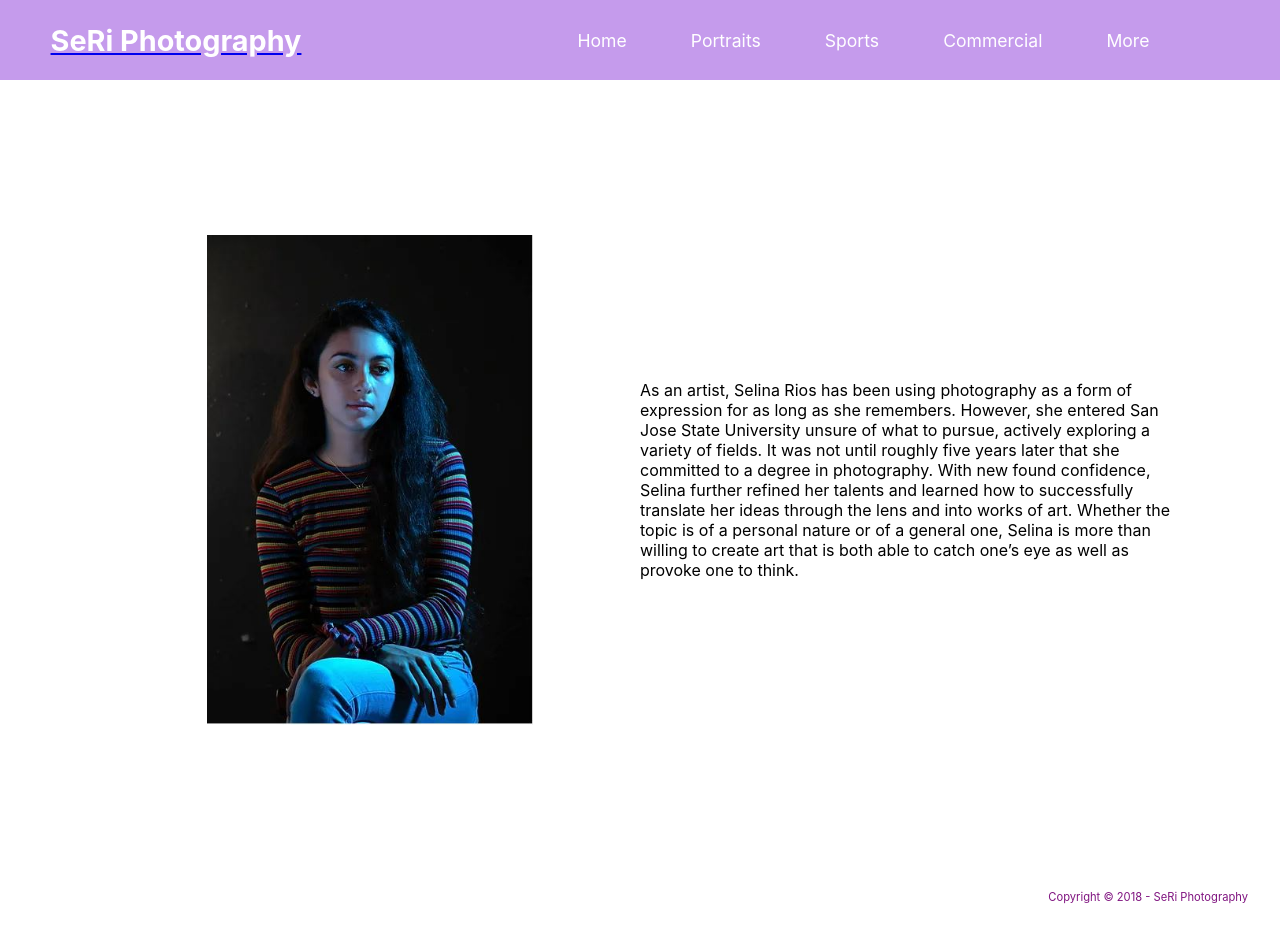
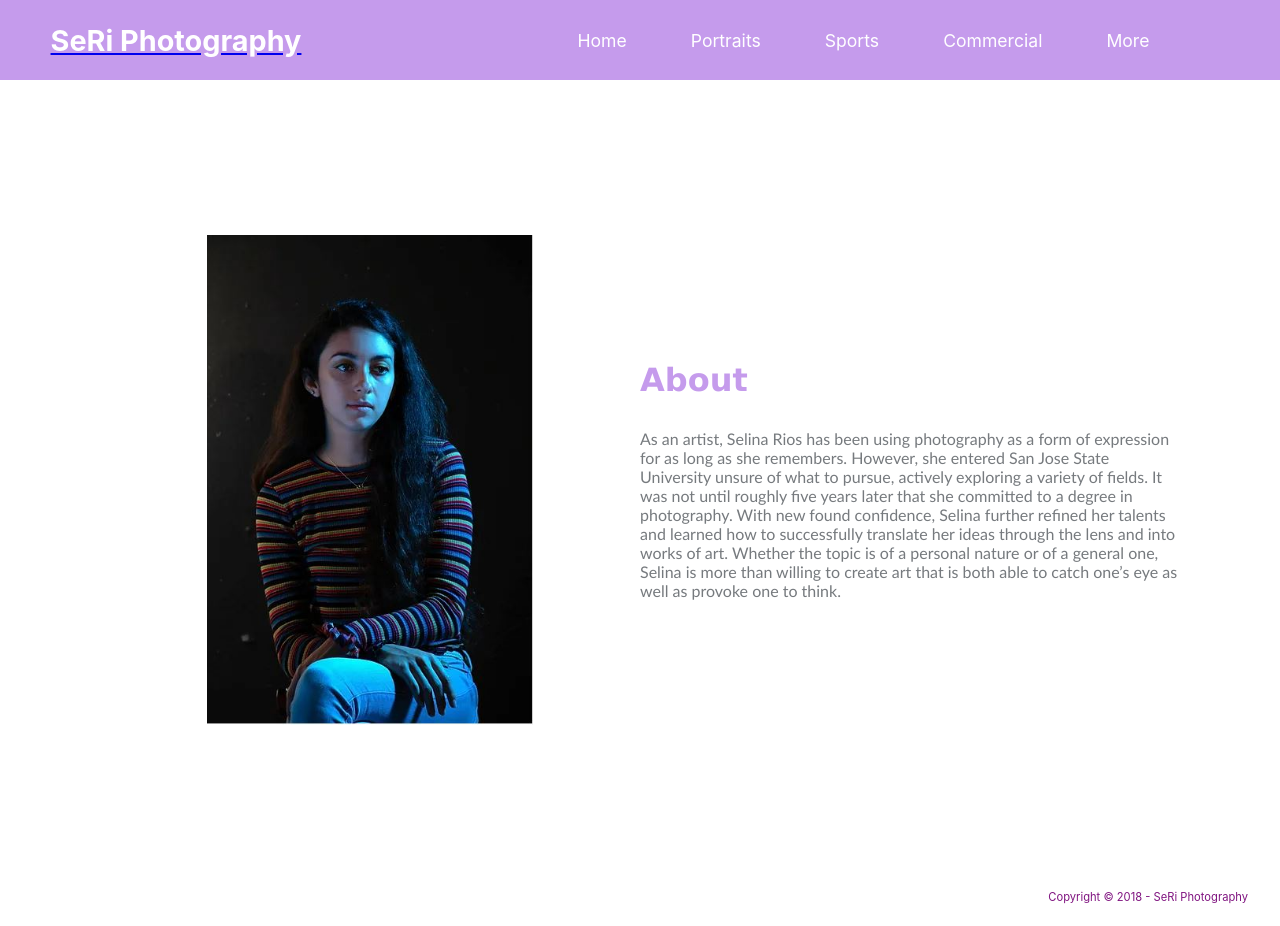
Before and after one commit to HirotheChamp/Bebes-Website, a React (Create React App) app in the folder client/: page /about in a window 1280 px wide. Built offline with nearby package versions, Linux system fonts and the light colour scheme.

Commit message:
more work on about me

```diff
--- a/client/src/pages/AboutMe/AboutMe.css
+++ b/client/src/pages/AboutMe/AboutMe.css
@@ -28,4 +28,17 @@ height: 70%;
     width: 50%;
     display: flex;
     justify-content: center;
+    flex-direction: column;
+
 }
+
+.about-me-content .about-me-text h1 {
+    font-family: 'Lucida Sans', 'Lucida Sans Regular', 'Lucida Grande', 'Lucida Sans Unicode', Geneva, Verdana, sans-serif;
+    font-size: xx-large;
+    padding-bottom: 30px;
+    color:rgb(197, 155, 236);
+}
+.about-me-content .about-me-text p {
+    color: rgb(118, 122, 126);
+    font-family:'Trebuchet MS', 'Lucida Sans Unicode', 'Lucida Grande', 'Lucida Sans', Arial, sans-serif
+}
--- a/client/src/pages/AboutMe/AboutMe.jsx
+++ b/client/src/pages/AboutMe/AboutMe.jsx
@@ -10,8 +10,14 @@ const AboutMe = () => {
     <img src={require('../../images/selinapic.jpg')} />
 
     </div>
-    <div className='about-me-text'>As an artist, Selina Rios has been using photography as a form of expression for as long as she remembers. However, she entered San Jose State University unsure of what to pursue, actively exploring a variety of fields. It was not until roughly five years later that she committed to a degree in photography.
-With new found confidence, Selina further refined her talents and learned how to successfully translate her ideas through the lens and into works of art. Whether the topic is of a personal nature or of a general one, Selina is more than willing to create art that is both able to catch one’s eye as well as provoke one to think.</div>
+
+    <div className='about-me-text'>
+    <h1>About</h1>
+    <p>
+      As an artist, Selina Rios has been using photography as a form of expression for as long as she remembers. However, she entered San Jose State University unsure of what to pursue, actively exploring a variety of fields. It was not until roughly five years later that she committed to a degree in photography.
+With new found confidence, Selina further refined her talents and learned how to successfully translate her ideas through the lens and into works of art. Whether the topic is of a personal nature or of a general one, Selina is more than willing to create art that is both able to catch one’s eye as well as provoke one to think.
+</p>
+</div>
 </div>
 </section>
 )}
```
